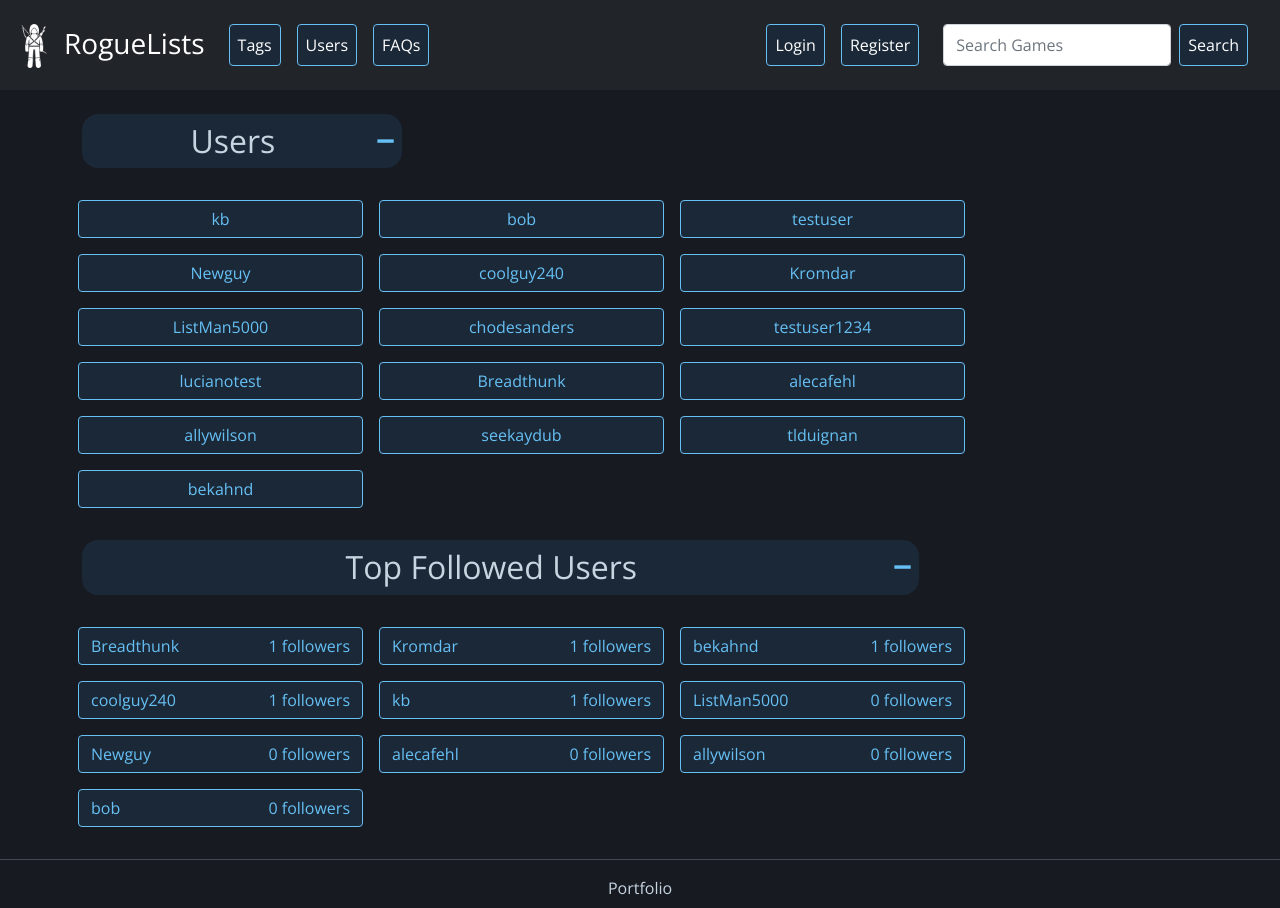
After one commit to k-bru/RogueLists, a Django app: page /users/ in a window 1280 px wide. The commit adds this page. Run offline with Django 4.2, Linux system fonts and the light colour scheme; data comes from the database, SQL or seed files in the repository; both versions use the stored data as it was after the commit; some libraries are stand-ins or nearby versions.

Commit message:
added users page, altered CSS

```diff
--- a/capvenv/roguelists/rogueapp/templates/rogueapp/navbar.html
+++ b/capvenv/roguelists/rogueapp/templates/rogueapp/navbar.html
@@ -22,6 +22,9 @@
 
         <li class="nav-item">
           <a class="btn m-2 nav-link text-white" href="{% url 'all_genres' %}">Tags</a>
+        </li>
+        <li class="nav-item">
+          <a class="btn m-2 nav-link text-white" href="{% url 'users' %}">Users</a>
         </li>
         <li class="nav-item">
           <a class="btn m-2 nav-link text-white" href="{% url 'faqs' %}">FAQs</a>
--- a/capvenv/roguelists/rogueapp/templates/rogueapp/user_profile.html
+++ b/capvenv/roguelists/rogueapp/templates/rogueapp/user_profile.html
@@ -48,8 +48,8 @@
 
 
       {% if request.user == user %}
-      <h2 class="collapsed" data-bs-toggle="collapse" data-bs-target="#user-favorites" title="Show/Hide">Likes</h2>
-      <div id="user-favorites" class="row content collapse show justify-content-center">
+      <h2 class="collapsed" data-bs-toggle="collapse" data-bs-target="#likes" title="Show/Hide">Likes</h2>
+      <div id="likes" class="row content collapse show justify-content-center">
         {% if user_favorites %}
         {% for favorite_preview in favorite_list_previews %}
         {% include 'rogueapp/show_favorites.html' %}
--- /dev/null
+++ b/capvenv/roguelists/rogueapp/templates/rogueapp/users.html
@@ -0,0 +1,18 @@
+{% extends 'rogueapp/base.html' %}
+
+{% block content %}
+<div class="list-holder text-center">
+  <h2 class="mb-4 collapsed" data-bs-toggle="collapse" data-bs-target="#all_users" title="Show/Hide">Users</h2>
+  <div class="mb-4 row content show" id="all_users">
+      {% for user in users %}
+      <a href="{% url 'user_profile' user.id %}" class="btn btn-primary m-2 w-25" title="{{user.username}}'s Profile">{{ user.username }}</a>
+      {% endfor %}
+  </div>
+  <h2 class="mb-4 w-75 collapsed" data-bs-toggle="collapse" data-bs-target="#followers" title="Show/Hide">Top Followed Users</h2>
+  <div class="mb-4 row content show" id="followers">
+    {% for user in followed_users %}
+    <a href="{% url 'user_profile' user.id %}" class="btn btn-primary m-2 w-25 d-flex align-items-center">{{ user.username }}<span class="follow_count ms-auto">{{ user.num_followers }} followers</span></a>
+    {% endfor %}
+  </div>
+</div>
+{% endblock %}
--- a/capvenv/roguelists/rogueapp/urls.py
+++ b/capvenv/roguelists/rogueapp/urls.py
@@ -12,22 +12,23 @@ urlpatterns = [
   path('register_user', views.register_user, name="register_user"),
   path('search', views.search, name="search"),
   path('create_list/<int:game_id>', views.create_list, name='create_list'),
-  path('list_detail/<int:list_id>', views.list_detail, name='list_detail'),
+  path('lists/<int:list_id>', views.list_detail, name='list_detail'),
   path('add_to_list/<int:list_id>/<int:game_id>', views.add_to_list, name='add_to_list'),
   path('update_list_name/<int:list_id>', views.update_list_name, name='update_list_name'),
   path('delete_list/<int:list_id>', views.delete_list, name='delete_list'),
   path('list_detail/<int:pk>/update_tier_rank/', views.update_tier_rank, name='update_tier_rank'),
   path('list_detail_content/<int:list_id>/<int:game_id>', views.remove_game, name='remove_game'),
   path('update_list_description/<int:list_id>', views.update_list_description, name='update_list_description'),
-  path('profile/<int:user_id>/', views.user_profile, name='user_profile'),
+  path('users/<int:user_id>/', views.user_profile, name='user_profile'),
   path('follow/<int:user_id>/', views.follow, name='follow'),
   path('unfollow/<int:user_id>/', views.unfollow, name='unfollow'),
   path('admin/', admin.site.urls),
   path('favorites/add/<int:list_id>/', views.add_favorite_list, name='add_favorite_list'),
-  path('genres/', views.all_genres, name='all_genres'),
+  path('tags/', views.all_genres, name='all_genres'),
   path('portfolio/', views.portfolio, name='portfolio'),
   path('remove_favorite_list/<int:list_id>/', views.remove_favorite_list, name='remove_favorite_list'),
   path('faqs/', views.faqs, name='faqs'),
+  path('users/', views.users, name='users'),
 ]
 
 if DEBUG:
--- a/capvenv/roguelists/rogueapp/views.py
+++ b/capvenv/roguelists/rogueapp/views.py
@@ -2,7 +2,7 @@ from django.shortcuts import render, redirect, get_object_or_404
 from .models import Game, ListDetailContent, UserList, ListDetail, Follow, FavoriteList, Genre
 from django.http import JsonResponse
 from django.contrib.auth.forms import UserCreationForm
-from django.contrib.auth import login, logout, authenticate
+from django.contrib.auth import login, logout, authenticate, get_user_model
 from django.contrib import messages
 from .forms import RegisterUserForm
 from django.urls import reverse
@@ -10,6 +10,9 @@ import datetime
 from django.contrib.auth.models import User
 from django.contrib.auth.decorators import login_required
 from django.db.models import Q, Count
+from django.db import models
+
+User = get_user_model()
 
 def home(request):
     user_lists = UserList.objects.select_related('list_owner').all().order_by('-list_id')
@@ -384,38 +387,11 @@ def portfolio(request):
   return render(request, 'rogueapp/portfolio.html', context)
 
 def faqs(request):
-  faqs = [
-    {
-      'question': 'What is the purpose of this site?',
-      'answer': 'As stated on the home page, RogueLists is a Django-based project that uses web-scraped data to populate and update a database of game info of games on Steam under the term "RogueLike". The purpose of this site is to invite users to create and share lists of particular games. These lists can be used to create personal tier lists, create watch-lists for upcoming games, or simply to browse and look for any new games they may enjoy.'
-    },
-    {
-      'question': 'This is a bit overwhelming, where should I start?',
-      'answer': 'Feeling a little confused? The best way to browse and discover new games is to check out the "Tags", where you can browse games by genre. Each genre in the search can lead you to the discovery of a new game.'
-    },
-    {
-      'question': 'How do I make a list?',
-      'answer': 'At the moment, making a list is limited only to registered users. To create a list, find a game you want to add to the list and click the "Add to List" button, from there you will be prompted to fill in the name and description of your newly created list.'
-    },
-    {
-      'question': 'What does "Roguelike" mean?',
-      'answer': 'The term "roguelike" originally referred to a type of video game that was inspired by the 1980 game "Rogue\". These games typically feature randomly generated levels, permadeath (meaning the player character dies permanently and the game must be restarted), turn-based gameplay, and an emphasis on exploration and strategy. Over time, the definition of a roguelike has broadened to include games that may not meet all of the original criteria but still share some of the core elements. For example, some modern roguelikes may have real-time gameplay or a persistent world, but they still prioritize procedural generation, difficulty, and permadeath.'
-    },
-    {
-      'question': 'Why only roguelike games?',
-      'answer': 'This website was created with very little experience in this field to begin with. The phrase "Don\'t bite off more than you can chew" rings very true for this. The Roguelike genre was large enough to work with a good amount of data, but small enough to not be as punishing for an intermediate developer.'
-    },
-    {
-      'question': 'How is this data acquired?',
-      'answer': 'Data for this site is acquired through a daily sweep using a Python script that searches Steam with the term "Roguelike", which then is sent to the database where it will update prices or add new games.'
-    },
-    {
-      'question': 'I found a bug, how can I report this?',
-      'answer': 'Thanks for wanting to help! Bug reports can be submitted through this Google form.'
-    },
-    {
-      'question': 'Can you add X game?',
-      'answer': 'Requests for games to be added will be considered once the site is more stable.'
-    },
-  ]
-  return render(request, 'rogueapp/faqs.html', {'faqs': faqs})
+  return render(request, 'rogueapp/faqs.html')
+
+def users(request):
+  users = User.objects.all()
+  followed_users = User.objects.annotate(num_followers=models.Count('followers')).order_by('-num_followers')[:10]
+  context = {'users': users,
+             'followed_users': followed_users}
+  return render(request, 'rogueapp/users.html', context)
```
Also changed, not shown: capvenv/roguelists/rogueapp/static/rogueapp/css/styles.css (+13 -0 lines), capvenv/roguelists/rogueapp/templates/rogueapp/show_lists.html (+7 -12 lines), capvenv/roguelists/db.sqlite3.
